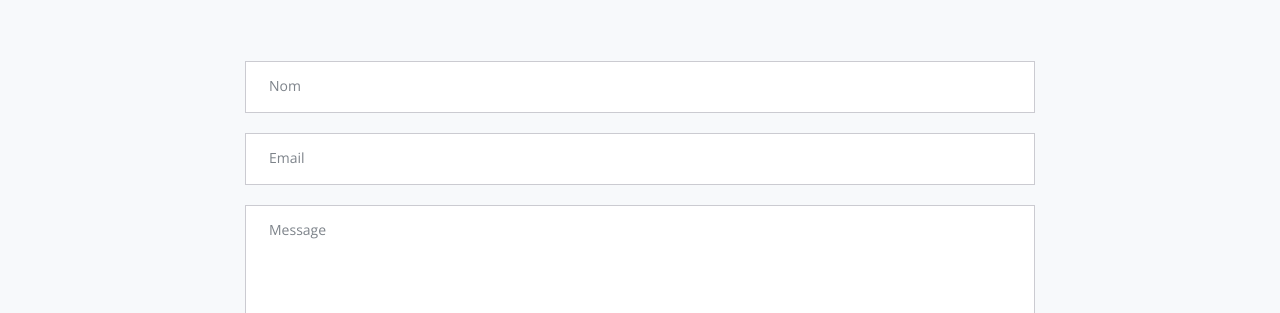
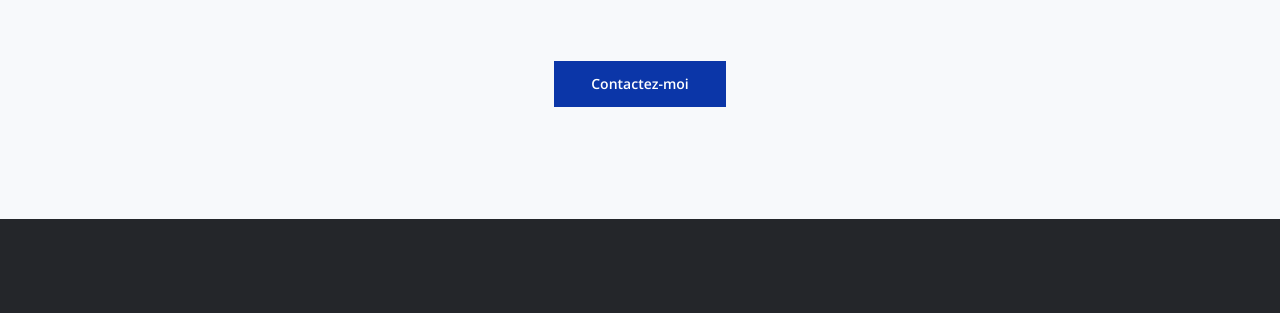
Before and after one commit to LucasC78/Portfolio, a plain HTML site: page index.html in a window 1280 px wide. Shown: the part 3379-3692 px from the top of the page. Drawn offline with nearby package versions, Linux system fonts and the light colour scheme.

Commit message:
Update index.html

```diff
--- a/index.html
+++ b/index.html
@@ -308,14 +308,16 @@
             <div class="row">
                 <div class="col-lg-12">
                     <h2>Contact details</h2>
-                    <p class="p-heading">Pour tout type de projet en ligne, n'hésitez pas à me contacter. Le moyen le plus rapide est de m'envoyer votre message en utilisant l'email suivant. <a class="blue no-line" href="#your-link">Lucascoutantpro@gmail.com</a></p>
+                    <p class="p-heading">Pour tout type de projet en ligne, n'hésitez pas à me contacter. Le moyen le plus rapide est de m'envoyer votre message en utilisant l'email suivant. <a class="blue no-line" href="mailto:lucascoutantpro@gmail.com">Lucascoutantpro@gmail.com</a></p>
                 </div>
             </div>
             <div class="row">
                 <div class="col-lg-12">
+                    <a href="mailto:lucascoutantpro@gmail.com">
+                        <button class="buttoncentrer">Contactez-moi</button>
+                    </a>
 
-
-                    <form id="contactForm">
+<!--                     <form id="contactForm">
                         <div class="form-group">
                             <input type="text" class="form-control-input" id="cname" required>
                             <label class="label-control" for="cname">Nom</label>
@@ -331,7 +333,7 @@
                         <div class="form-group">
                             <button type="submit" class="form-control-submit-button">Envoyer</button>
                         </div>
-                    </form>
+                    </form> -->
 
                 </div>
             </div>
```
